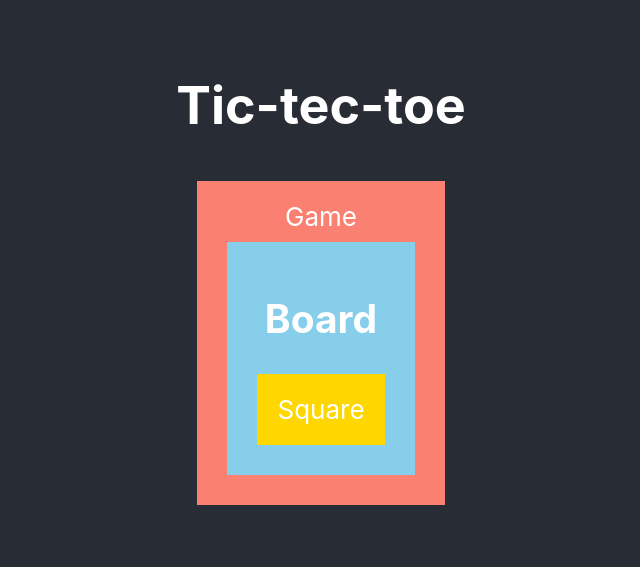
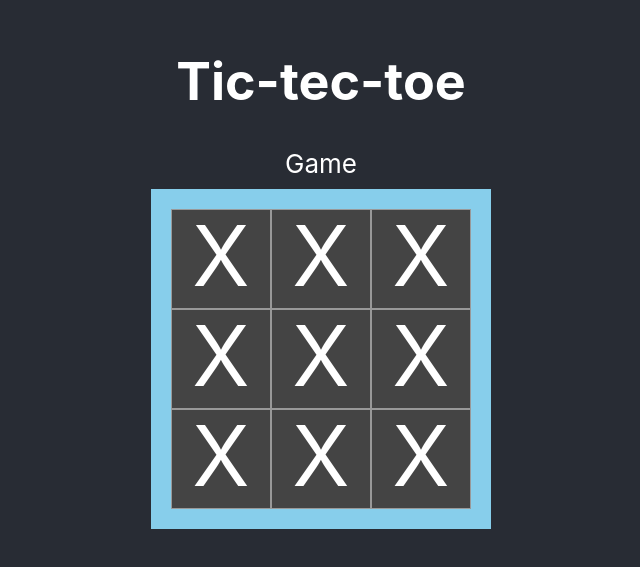
Before and after one commit to eelie79/tic-tac-toe, a React (Create React App) app: page / in a window 1280 px wide. Shown: the part 123-690 px from the top of the page, without its empty margins (319-959 px from the left). Built offline with nearby package versions, Linux system fonts and the light colour scheme.

Commit message:
STEP03: 기본스타일링

```diff
--- a/src/components/Board.jsx
+++ b/src/components/Board.jsx
@@ -9,8 +9,18 @@ const Board = () => {
         margin: 10,
         padding: 20,
       }}>
-      <h2>Board</h2>
-      <Square />
+      <div className="class board-row">
+        {/* prettier-ignore */}
+        <Square /> <Square /> <Square />
+      </div>
+      <div className="class board-row">
+        {/* prettier-ignore */}
+        <Square /> <Square /> <Square />
+      </div>
+      <div className="class board-row">
+        {/* prettier-ignore */}
+        <Square /> <Square /> <Square />
+      </div>
     </div>
   );
 };
--- a/src/components/Game.jsx
+++ b/src/components/Game.jsx
@@ -1,14 +1,10 @@
 // import { useState } from "react";
+import "./style.css";
 import { Board } from "./Board";
 
 const Game = () => {
   return (
-    <div
-      style={{
-        backgroundColor: "salmon",
-        margin: 10,
-        padding: 20,
-      }}>
+    <div className="game">
       Game
       <Board />
     </div>
--- a/src/components/Square.jsx
+++ b/src/components/Square.jsx
@@ -2,13 +2,8 @@
 
 const Square = () => {
   return (
-    <div
-      style={{
-        backgroundColor: "gold",
-        margin: 10,
-        padding: 20,
-      }}>
-      <div>Square</div>
+    <div className="square">
+      <span> X </span>
     </div>
   );
 };
--- /dev/null
+++ b/src/components/style.css
@@ -0,0 +1,30 @@
+.game {
+    display: flex;
+    flex-direction: column;
+    align-items: center;
+}
+
+.board {}
+
+
+.square {
+    width: 100px;
+    height: 100px;
+    padding: 0;
+    text-align: center;
+    font-size: 84px;
+    background-color: #444;
+    color: #fff;
+    border: 1px solid #999;
+    box-sizing: border-box;
+    line-height: 1.1;
+}
+.square span {
+    padding: 0;
+    margin: 0;
+}
+
+.board-row {
+    display: flex;
+    flex-flow: row nowrap;
+}
```
